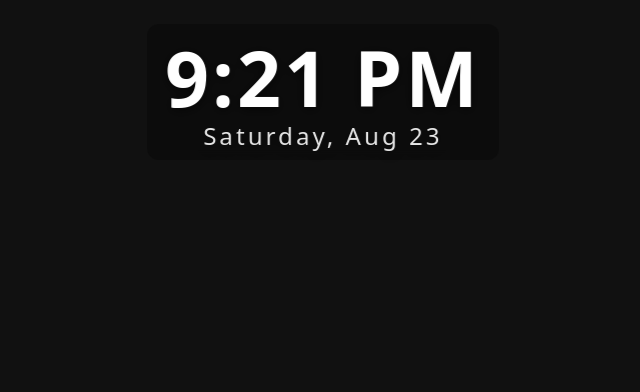
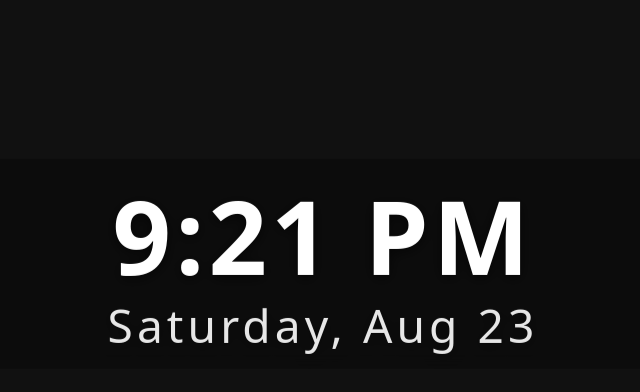
Before and after one commit to wilomocha/inspirational-clock, a website: page template.html in a window 1280 px wide. Shown: the whole page, without its empty margins (317-957 px from the left). Drawn offline with Linux system fonts and the light colour scheme.

Commit message:
Update template.html

```diff
--- a/template.html
+++ b/template.html
@@ -21,23 +21,37 @@
     background-image: var(--bg); background-repeat: no-repeat;
     background-position: center; background-size: contain;
   }
-  .clock {
-    position: fixed; top: 24px; left: 50%; transform: translateX(-50%); z-index: 2;
-    font-variant-numeric: tabular-nums;
-    font-size: clamp(36px, 6vw, 96px); font-weight: 700; letter-spacing: .04em;
-    padding: 10px 18px; border-radius: 12px;
-    background: rgba(0,0,0,.25); backdrop-filter: blur(6px);
-    text-shadow: 0 2px 12px rgba(0,0,0,.6);
-    text-align: center;           /* centers time + date stack */
-    line-height: 1.15;            /* tighter vertical spacing */
-  }
+.clock {
+  position: fixed;
+  top: 33%;                 /* ~1/3 down the viewport */
+  left: 50%;
+  transform: translate(-50%, -50%);
+  z-index: 2;
+
+  display: inline-block;
+  width: 50%;               /* takes up at least half the screen width */
+  text-align: center;
+
+  font-variant-numeric: tabular-nums;
+  font-size: clamp(48px, 8vw, 120px);   /* bigger time */
+  font-weight: 700;
+  letter-spacing: .04em;
+  line-height: 1.2;
+
+  padding: 16px 24px;
+  border-radius: 16px;
+  background: rgba(0,0,0,.25);
+  backdrop-filter: blur(8px);
+  text-shadow: 0 3px 14px rgba(0,0,0,.6);
+}
+
 </style>
 </head>
 <body>
   <div class="wallpaper" role="img" aria-label="Inspirational wallpaper"></div>
   <div class="clock">
-    <div id="clock-time">--:--</div>
-    <div id="clock-date" style="font-size: clamp(14px, 2.4vw, 24px); font-weight: 500; opacity: 0.9;">—</div>
+    <div id="clock-time" style="font-size: 1em;">--:--</div>
+    <div id="clock-date" style="font-size: 0.45em; font-weight: 500; opacity: 0.9;">—</div>
   </div>
 
 <script>
```
